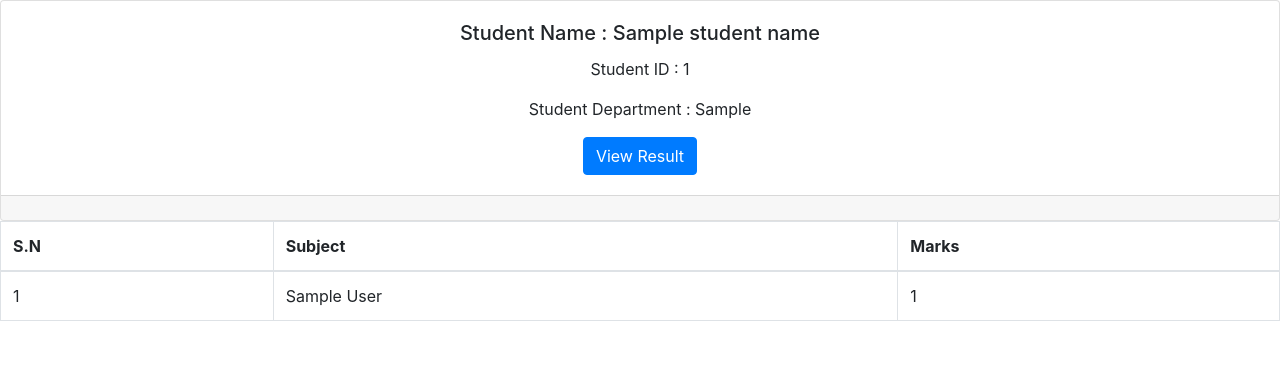
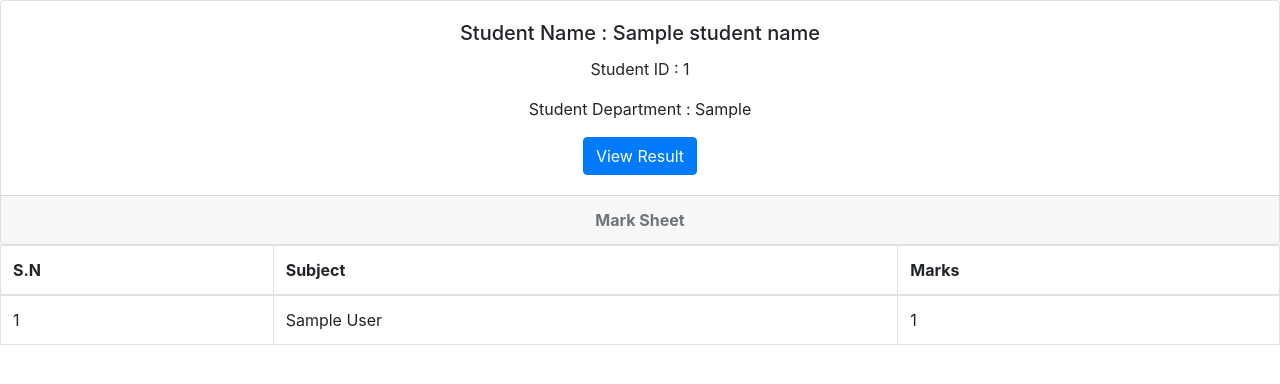
Before and after one commit to iamrosan/django-ORM---Student-Report-Card-Generator, a Django app: template account/templates/account/subjectMarks.html in a window 1280 px wide. Shown: the top 384 px of the page. Run offline with Django 4.2, Linux system fonts and the light colour scheme; tables that the repository leaves empty hold one stand-in row (values such as "Sample post"); the template is opened without the code that fills it: values that come from a table or form of the project are taken from there, most other values are stand-ins (such as "Sample title", 1, 10 or a date in 2020); parts of the project's set-up code (start-up, migrations or seed data) failed here and were passed over.

Commit message:
feat: linked view result section

```diff
--- a/account/templates/account/subjectMarks.html
+++ b/account/templates/account/subjectMarks.html
@@ -7,9 +7,10 @@
       <h5 class="card-title">Student Name : {{student_name}}</h5>
       <p class="card-text">Student ID : {{student_id}}</p>
       <p class="card-text">Student Department : {{student_department}}</p>
-      <a href="#" class="btn btn-primary">View Result</a>
+      <a href="{% url 'result' name=student_name %}" class="btn btn-primary">View Result</a>
+      <!-- {% url 'index' %}?q={{ topic.name }} -->
     </div>
-    <div class="card-footer text-muted"></div>
+    <div class="card-footer text-muted font-weight-bold">Mark Sheet</div>
 </div>
 
 <table class="table table-bordered w-5">
```
